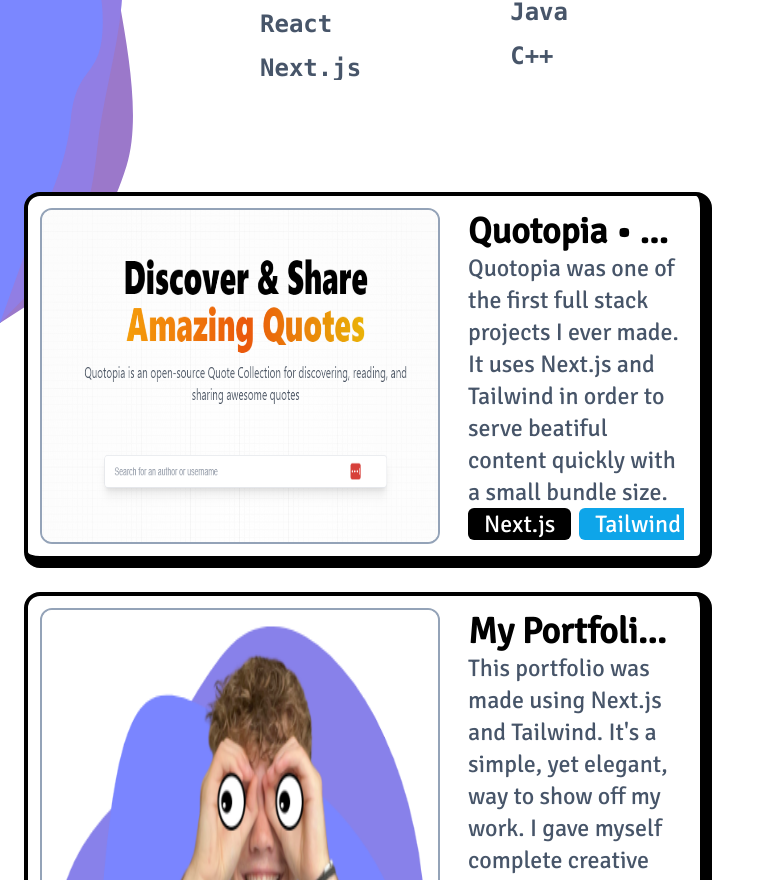
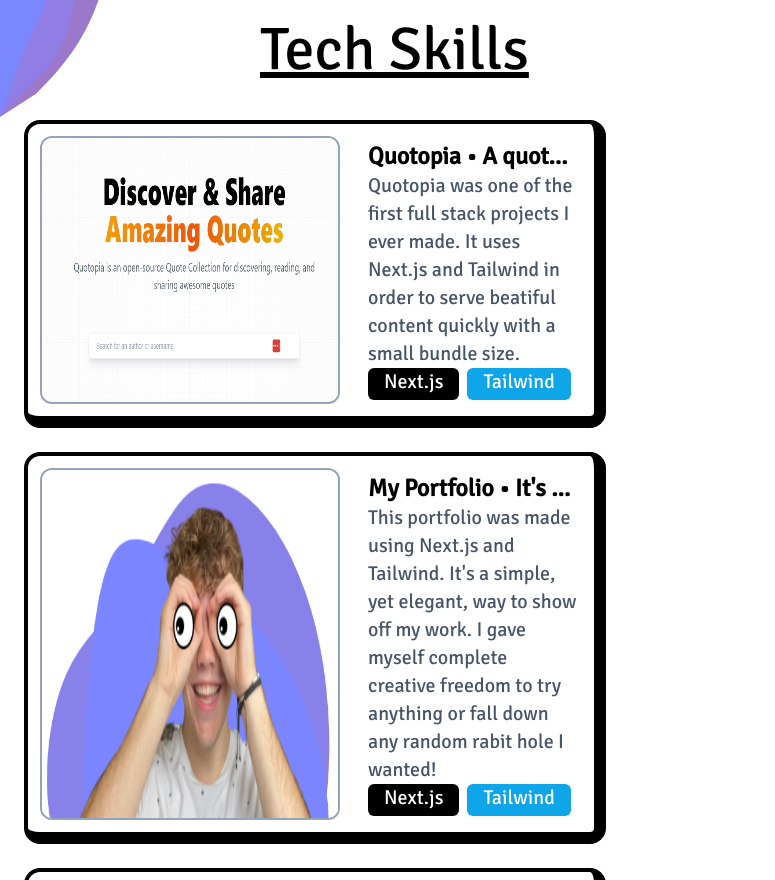
Before and after one commit to michaelharlow/harlow-dev, a Next.js app: page / in a window 1280 px wide. Shown: the part 1520-2400 px from the top of the page, without its empty margins (0-775 px from the left). Built offline with nearby package versions, Linux system fonts and the light colour scheme.

Commit message:
(fix): text size

```diff
--- a/components/Sections/About.jsx
+++ b/components/Sections/About.jsx
@@ -3,7 +3,7 @@
 export default function About() {
   return (
     <div id="about" className="h-[100vh] w-full overflow-hidden">
-      <Image className="absolute left-0 -z-10" src="thin-waves.svg" width={162} height={500} alt="" />
+      <Image className="absolute left-0 -z-10" src="thin-waves.svg" width={130} height={500} alt="" />
       <div className="ml-[260px] mt-9">
         <h1 className="text-6xl underline">About Me</h1>
         <p className="text-slate-600 text-xl max-w-4xl font-mono font-extrabold mt-3">
--- a/components/Sections/Projects.jsx
+++ b/components/Sections/Projects.jsx
@@ -10,29 +10,29 @@
   return (
     <div id="projects" className="h-[100vh] w-full overflow-hidden">
       {/* <Image className="absolute left-0 -z-10" src="thin-waves.svg" width={162} height={500} alt="" /> */}
-      <div className="mx-6 my-28">
+      <div className="mx-6 mt-10">
         <div
           onClick={() => {
             router.push('/projects/quotopia');
           }}
-          className="xl:flex bg-white rounded-2xl border-black border-4 border-r-[12px] border-b-[12px] text-ellipsis cursor-pointer w-full hover:-translate-y-3 transition-all active:border-r-8 active:border-b-8 active:-translate-y-2 active:translate-x-1"
+          className="xl:flex bg-white rounded-2xl border-black border-4 border-r-[12px] border-b-[12px] text-ellipsis cursor-pointer w-full hover:-translate-y-2 transition-all active:border-r-8 active:border-b-8 active:-translate-y-1 active:translate-x-1"
         >
           <Image
             className="rounded-xl border-slate-400 border-2 m-3"
             src="images/quotopia.png"
-            width={400}
-            height={400}
+            width={300}
+            height={300}
             alt="Screenshot of Quotopia application home page"
           />
           <div className="my-4 mx-4 w-full max-w-2xl overflow-hidden">
-            <h1 className="text-4xl font-bold truncate">Quotopia • A quote sharing social media</h1>
-            <p className="text-2xl text-slate-600 w-full">
+            <h1 className="text-2xl font-bold truncate">Quotopia • A quote sharing social media</h1>
+            <p className="text-xl text-slate-600 w-full">
               Quotopia was one of the first full stack projects I ever made. It uses Next.js and Tailwind in order to
               serve beatiful content quickly with a small bundle size.
             </p>
             <div className="flex gap-2 w-full h-8">
-              <div className="text-2xl text-white bg-black px-4 rounded-md">Next.js</div>
-              <div className="text-2xl text-white bg-sky-500 px-4 rounded-md">Tailwind</div>
+              <div className="text-xl text-white bg-black px-4 rounded-md">Next.js</div>
+              <div className="text-xl text-white bg-sky-500 px-4 rounded-md">Tailwind</div>
             </div>
           </div>
         </div>
@@ -40,24 +40,24 @@
           onClick={() => {
             router.push('/projects/portfolio');
           }}
-          className="xl:flex mt-6 bg-white rounded-2xl border-black border-4 border-r-[12px] border-b-[12px] text-ellipsis cursor-pointer w-full hover:-translate-y-3 transition-all active:border-r-8 active:border-b-8 active:-translate-y-2 active:translate-x-1"
+          className="xl:flex mt-6 bg-white rounded-2xl border-black border-4 border-r-[12px] border-b-[12px] text-ellipsis cursor-pointer w-full hover:-translate-y-2 transition-all active:border-r-8 active:border-b-8 active:-translate-y-1 active:translate-x-1"
         >
           <Image
             className="rounded-xl border-slate-400 border-2 m-3"
             src="images/portfolio.png"
-            width={400}
-            height={400}
+            width={300}
+            height={300}
             alt="Screenshot of My portfolio application home page"
           />
           <div className="my-4 mx-4 w-full max-w-2xl overflow-hidden">
-            <h1 className="text-4xl font-bold truncate">My Portfolio • It&apos;s me!</h1>
-            <p className="text-2xl text-slate-600 w-full">
+            <h1 className="text-2xl font-bold truncate">My Portfolio • It&apos;s me!</h1>
+            <p className="text-xl text-slate-600 w-full">
               This portfolio was made using Next.js and Tailwind. It&apos;s a simple, yet elegant, way to show off my
               work. I gave myself complete creative freedom to try anything or fall down any random rabit hole I wanted!
             </p>
             <div className="flex gap-2 w-full h-8">
-              <div className="text-2xl text-white bg-black px-4 rounded-md">Next.js</div>
-              <div className="text-2xl text-white bg-sky-500 px-4 rounded-md">Tailwind</div>
+              <div className="text-xl text-white bg-black px-4 rounded-md">Next.js</div>
+              <div className="text-xl text-white bg-sky-500 px-4 rounded-md">Tailwind</div>
             </div>
           </div>
         </div>
@@ -65,24 +65,24 @@
           onClick={() => {
             router.push('/projects/edi-translator');
           }}
-          className="xl:flex mt-6 bg-white rounded-2xl border-black border-4 border-r-[12px] border-b-[12px] text-ellipsis cursor-pointer w-full hover:-translate-y-3 transition-all active:border-r-8 active:border-b-8 active:-translate-y-2 active:translate-x-1"
+          className="xl:flex mt-6 bg-white rounded-2xl border-black border-4 border-r-[12px] border-b-[12px] text-ellipsis cursor-pointer w-full hover:-translate-y-2 transition-all active:border-r-8 active:border-b-8 active:-translate-y-1 active:translate-x-1"
         >
           <Image
             className="rounded-xl border-slate-400 border-2 m-3"
             src="images/pen.png"
-            width={400}
-            height={400}
+            width={300}
+            height={300}
             alt="Screenshot of My portfolio application home page"
           />
           <div className="my-4 mx-4 w-full max-w-2xl overflow-hidden">
-            <h1 className="text-4xl font-bold truncate">Edi Translation • Tool for EDI files</h1>
-            <p className="text-2xl text-slate-600 w-full">
+            <h1 className="text-2xl font-bold truncate">Edi Translation • Tool for EDI files</h1>
+            <p className="text-xl text-slate-600 w-full">
               EDI Translator is a tool that aims to simplify working with X12 standard EDI files. This project was
               created with the intent to make it easy and intuitive to create and modify these files.
             </p>
             <div className="flex gap-2 w-full h-8">
-              <div className="text-2xl text-white bg-cyan-600 px-4 rounded-md">React</div>
-              <div className="text-2xl text-white bg-blue-700 px-4 rounded-md">Material UI</div>
+              <div className="text-xl text-white bg-cyan-600 px-4 rounded-md">React</div>
+              <div className="text-xl text-white bg-blue-700 px-4 rounded-md">Material UI</div>
             </div>
           </div>
         </div>
```
